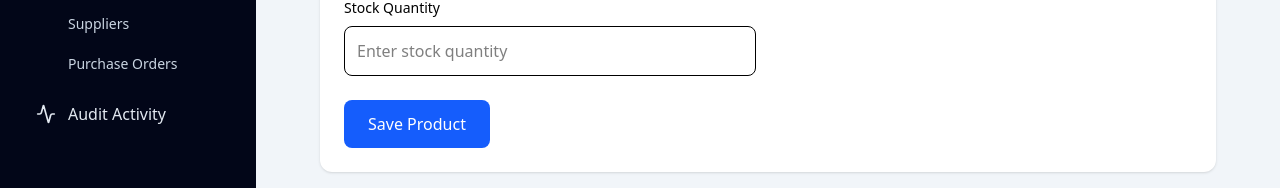
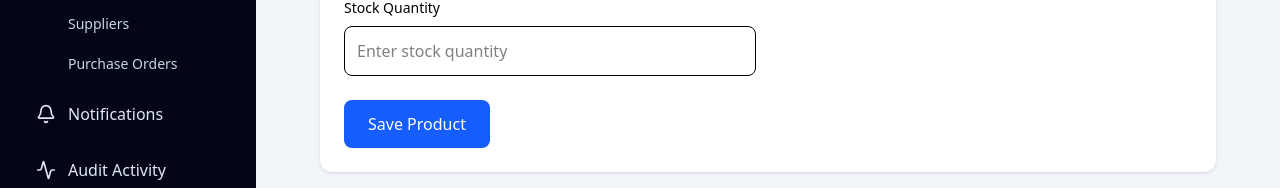
Before and after one commit to rutujashinde-stack/amdox-erp, a Next.js app in the folder apps/web/: page /supply-chain/add-product in a window 1280 px wide. Shown: the part 398-586 px from the top of the page. Built offline with nearby package versions, Linux system fonts and the light colour scheme.

Commit message:
Add notifications link to sidebar

```diff
--- a/apps/web/components/layout/Sidebar.tsx
+++ b/apps/web/components/layout/Sidebar.tsx
@@ -3,13 +3,13 @@
 import Link from 'next/link';
 import { usePathname, useRouter } from 'next/navigation';
 import {
+  Activity,
+  Bell,
   LayoutDashboard,
+  LogOut,
+  Package,
+  Users,
   Wallet,
-  Users,
-  Package,
-  Bell,
-  Activity,
-  LogOut,
 } from 'lucide-react';
 import { useAuthStore } from '../../lib/authStore';
 
@@ -39,7 +39,7 @@ export default function Sidebar() {
 
   return (
     <aside className="sticky top-0 z-[100] flex h-screen w-64 shrink-0 flex-col bg-slate-950 p-6 text-white">
-      <a
+      <Link
         href="/dashboard"
         className="relative z-[110] mb-6 block cursor-pointer rounded-lg p-2 transition hover:bg-slate-900"
       >
@@ -50,7 +50,7 @@ export default function Sidebar() {
         <p className="mt-1 text-sm text-slate-400">
           Enterprise Resource Planning System
         </p>
-      </a>
+      </Link>
 
       <nav className="relative z-[110] space-y-2">
         <Link
@@ -88,25 +88,39 @@ export default function Sidebar() {
         <div className="ml-9 space-y-1 text-sm">
           <Link
             href="/supply-chain/inventory"
-            className={subLinkClass('/supply-chain/inventory')}
+            className={subLinkClass(
+              '/supply-chain/inventory',
+            )}
           >
             Inventory
           </Link>
 
           <Link
             href="/supply-chain/suppliers"
-            className={subLinkClass('/supply-chain/suppliers')}
+            className={subLinkClass(
+              '/supply-chain/suppliers',
+            )}
           >
             Suppliers
           </Link>
 
           <Link
             href="/supply-chain/orders"
-            className={subLinkClass('/supply-chain/orders')}
+            className={subLinkClass(
+              '/supply-chain/orders',
+            )}
           >
             Purchase Orders
           </Link>
         </div>
+
+        <Link
+          href="/notifications"
+          className={mainLinkClass('/notifications')}
+        >
+          <Bell size={20} />
+          Notifications
+        </Link>
 
         <Link
           href="/audit-logs"
```
Lines whose indentation alone changed are shown as unchanged.
